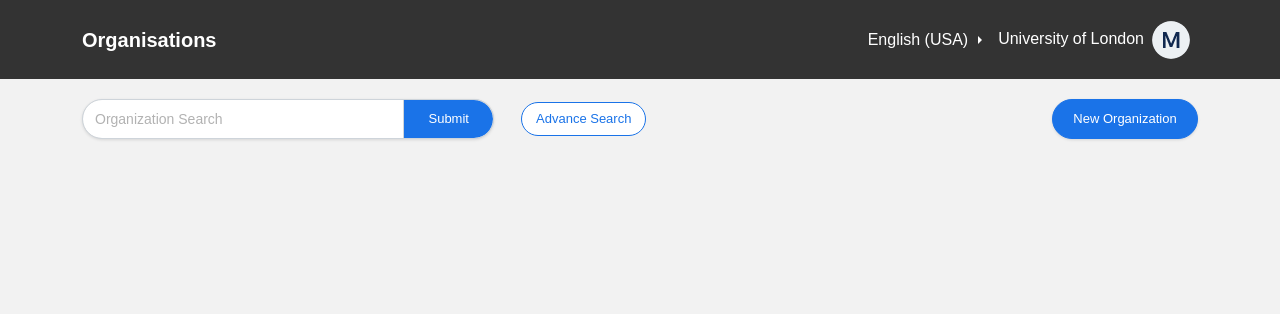
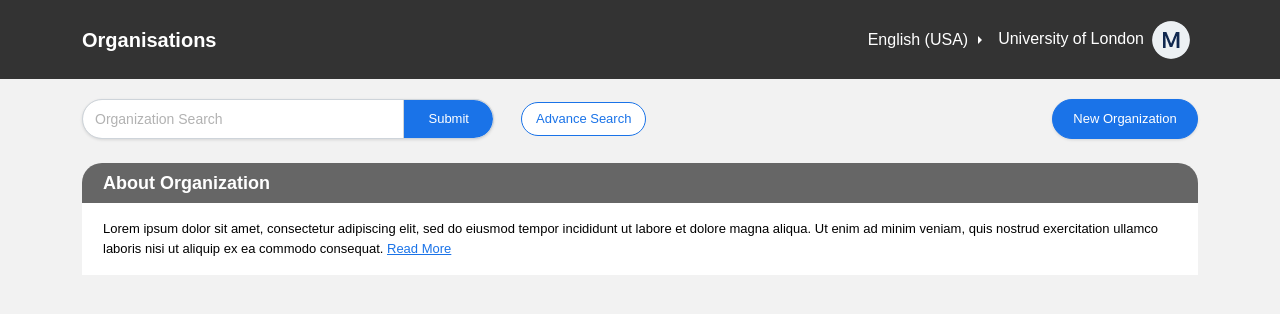
Before and after one commit to Sabih0199/evaluation, a React (Create React App) app: page / in a window 1280 px wide. Shown: the top 314 px of the page. Built offline with nearby package versions, Linux system fonts and the light colour scheme; a web font is replaced by a local one.

Commit message:
add about section

```diff
--- a/src/App.scss
+++ b/src/App.scss
@@ -1,40 +1 @@
 @import "./themes/base";
-
-.App {
-    text-align: center;
-}
-
-.App-logo {
-    height: 40vmin;
-    pointer-events: none;
-}
-
-@media (prefers-reduced-motion: no-preference) {
-    .App-logo {
-        animation: App-logo-spin infinite 20s linear;
-    }
-}
-
-.App-header {
-    background-color: #282c34;
-    min-height: 100vh;
-    display: flex;
-    flex-direction: column;
-    align-items: center;
-    justify-content: center;
-    font-size: calc(10px + 2vmin);
-    color: white;
-}
-
-.App-link {
-    color: #61dafb;
-}
-
-@keyframes App-logo-spin {
-    from {
-        transform: rotate(0deg);
-    }
-    to {
-        transform: rotate(360deg);
-    }
-}
--- /dev/null
+++ b/src/components/About/About.js
@@ -0,0 +1,13 @@
+import "./About.scss";
+
+const About = (props) => {
+    const { title, children } = props
+    return (
+        <div className="ev-about">
+            <div className="ev-about-header fw-bold text-white">{title}</div>
+            <div className="ev-about-content">{children}</div>
+        </div>
+    );
+};
+
+export default About;
--- /dev/null
+++ b/src/components/About/About.scss
@@ -0,0 +1,18 @@
+@import "../../themes/variables";
+@import "../../themes/functions";
+@import "../../themes/mixins";
+
+.ev-about {
+    .ev-about-header {
+        background-color: $grayNormal;
+        padding: 6.5px 21px 6.5px;
+        border-top-left-radius: 20px;
+        border-top-right-radius: 20px;
+        font-size: 18px;
+    }
+    .ev-about-content {
+        background-color: $white;
+        font-size: 13px;
+        padding: 16px 21px 17px;
+    }
+}
--- /dev/null
+++ b/src/components/About/index.js
@@ -0,0 +1,3 @@
+import About from "./About";
+
+export { About };
--- a/src/themes/_typography.scss
+++ b/src/themes/_typography.scss
@@ -1,23 +1,7 @@
 @import "variables";
-
-.h1,
-.h2,
-.h3,
-.h4,
-.h5,
-.h6,
-h1,
-h2,
-h3,
-h4,
-h5,
-h6 {
-    font-weight: normal;
-}
 .h1,
 h1 {
     font-size: em(30);
-    line-height: 35.8px;
 }
 .h2,
 h2 {
@@ -26,7 +10,6 @@ h2 {
 .h3,
 h3 {
     font-size: em(20);
-    line-height: 23.87px;
 }
 .h4,
 h4 {
@@ -40,3 +23,7 @@ h5 {
 h6 {
     font-size: em(12);
 }
+
+.clr-primary {
+    color: $bluePrimary;
+}
--- a/src/themes/_variables.scss
+++ b/src/themes/_variables.scss
@@ -6,6 +6,7 @@ $green: #30b69e;
 $bluePrimary: #1a73e8;
 $grayLight: #b2b2b2;
 $grayDark: #333333;
+$grayNormal: #666666;
 $gray: #f2f2f2;
 
 //Margins & Paddings
--- a/src/views/Home/Home.js
+++ b/src/views/Home/Home.js
@@ -1,6 +1,10 @@
+import { Fragment } from "react";
+
 import { Container, Row, Col } from "reactstrap";
 
 import { ActionBar } from "../../components/ActionBar";
+
+import { About } from "../../components/About";
 
 import "./Home.scss";
 
@@ -11,6 +15,14 @@ const Home = () => {
                 <Row>
                     <Col xs={12}>
                         <ActionBar />
+                        <About
+                            title="About Organization"
+                            children={
+                                <Fragment>
+                                    Lorem ipsum dolor sit amet, consectetur adipiscing elit, sed do eiusmod tempor incididunt ut labore et dolore magna aliqua. Ut enim ad minim veniam, quis nostrud exercitation ullamco laboris nisi ut aliquip ex ea commodo consequat. <a href="#" className="clr-primary">Read More</a>
+                                </Fragment>
+                            }
+                        />
                     </Col>
                 </Row>
             </Container>
--- a/src/views/Home/Home.scss
+++ b/src/views/Home/Home.scss
@@ -0,0 +1,9 @@
+@import "../../themes/variables";
+@import "../../themes/functions";
+@import "../../themes/mixins";
+
+.ev-home {
+    .ev-about {
+        margin-top: em(24);
+    }
+}
```
